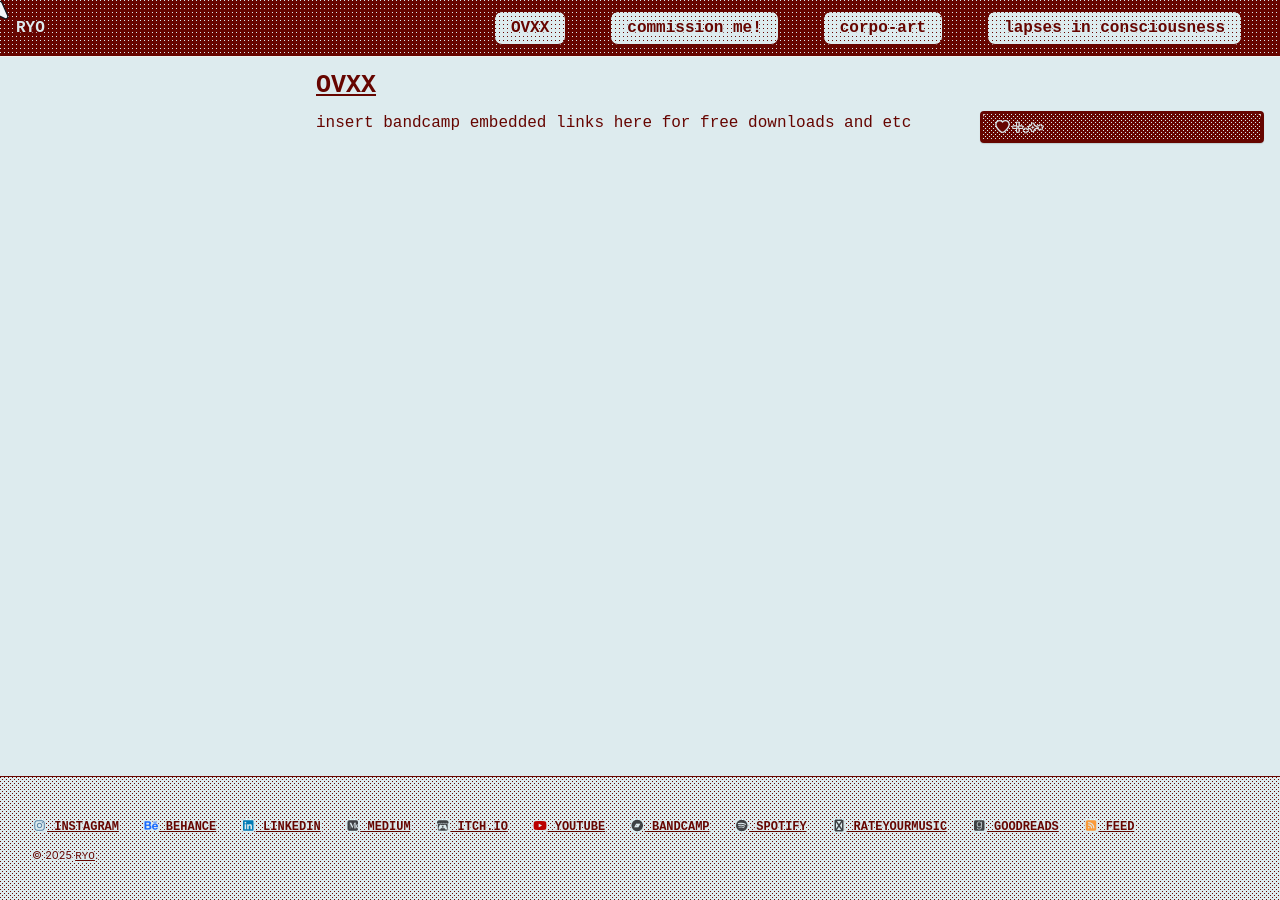
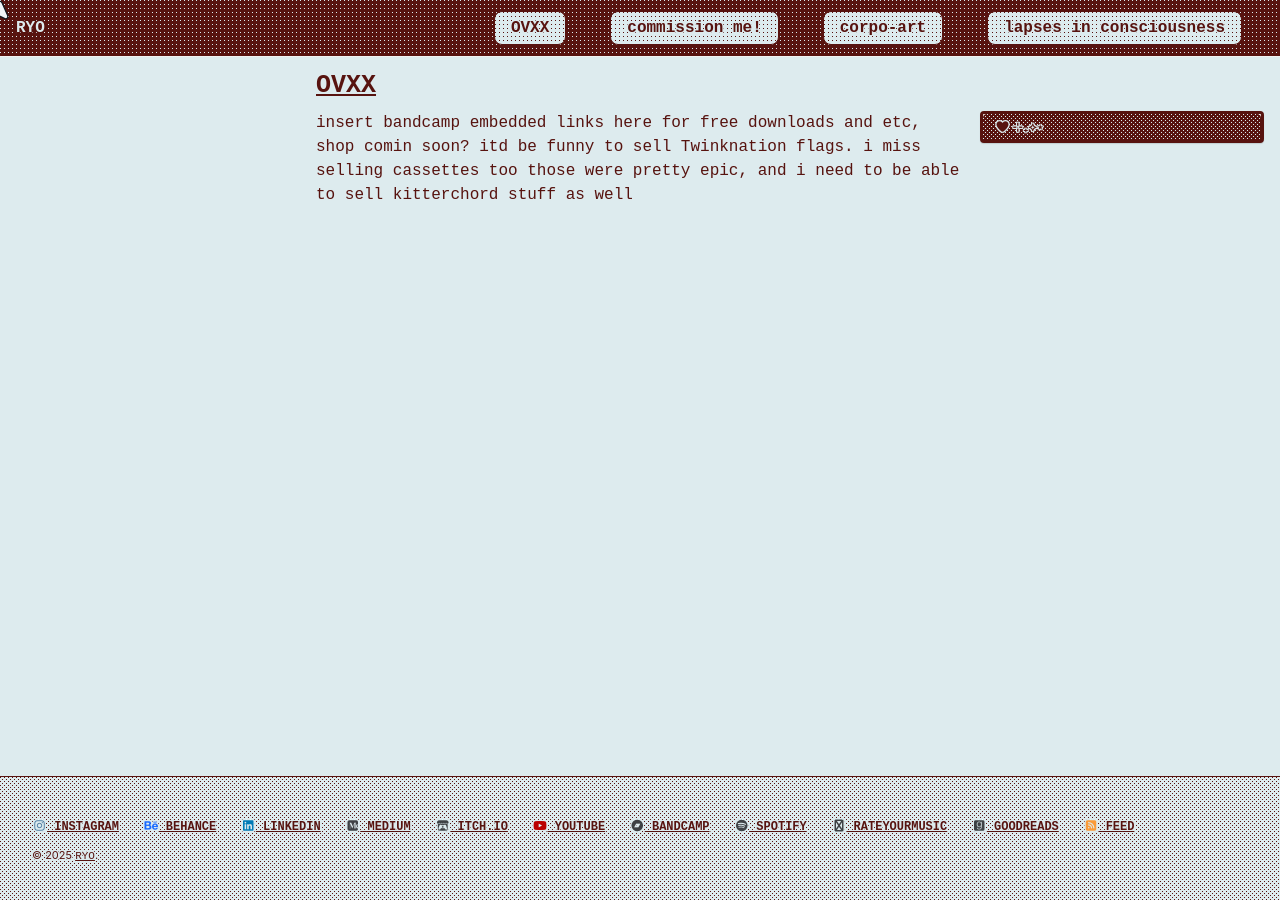
Before and after one commit to cryotato/cryotato.github.io, a Jekyll site: the page built from _pages/ovxx.md, in a window 1280 px wide. Built offline with Jekyll 4.4.1, drawn with Linux system fonts in a browser that asks for light colours; cached includes are drawn as plain includes.

Commit message:
sticky toc, n adjustments

```diff
--- a/_layouts/single.html
+++ b/_layouts/single.html
@@ -41,7 +41,7 @@
 
       <section class="page__content" itemprop="text">
         {% if page.toc %}
-          <aside class="sidebar__right {% if page.toc_sticky %}sticky{% endif %}">
+          <aside class="sidebar__right sticky">
             <nav class="toc">
               <header><h4 class="nav__title"><i class="fas fa-{{ page.toc_icon | default: 'file-alt' }}"></i> {{ page.toc_label | default: site.data.ui-text[site.locale].toc_label | default: "On this page" }}</h4></header>
               {% include toc.html sanitize=true html=content h_min=1 h_max=6 class="toc__menu" skip_no_ids=true %}
--- a/_pages/ovxx.md
+++ b/_pages/ovxx.md
@@ -6,4 +6,4 @@
 toc_label: "⊹₊⟡⋆"
 toc_icon: "heart"  # corresponding Font Awesome icon name (without fa prefix)
 ---
-insert bandcamp embedded links here for free downloads and etc
+insert bandcamp embedded links here for free downloads and etc, shop comin soon? itd be funny to sell Twinknation flags. i miss selling cassettes too those were pretty epic, and i need to be able to sell kitterchord stuff as well
--- a/assets/js/scroll-color-change.js
+++ b/assets/js/scroll-color-change.js
@@ -13,7 +13,7 @@
 
   const darkStartHue = randomDarkStartHue; // Use random start hue
   const darkEndHue = 360;   // Not directly used for rate, but keeps range clear
-  const darkSaturation = 100;  // Saturation % for dark color
+  const darkSaturation = 70;  // Saturation % for dark color
   const darkLightness = 20;   // Lightness % for dark color
 
   const pixelsPerLightHueCycle = 10000; // Slower cycle for light color
```
